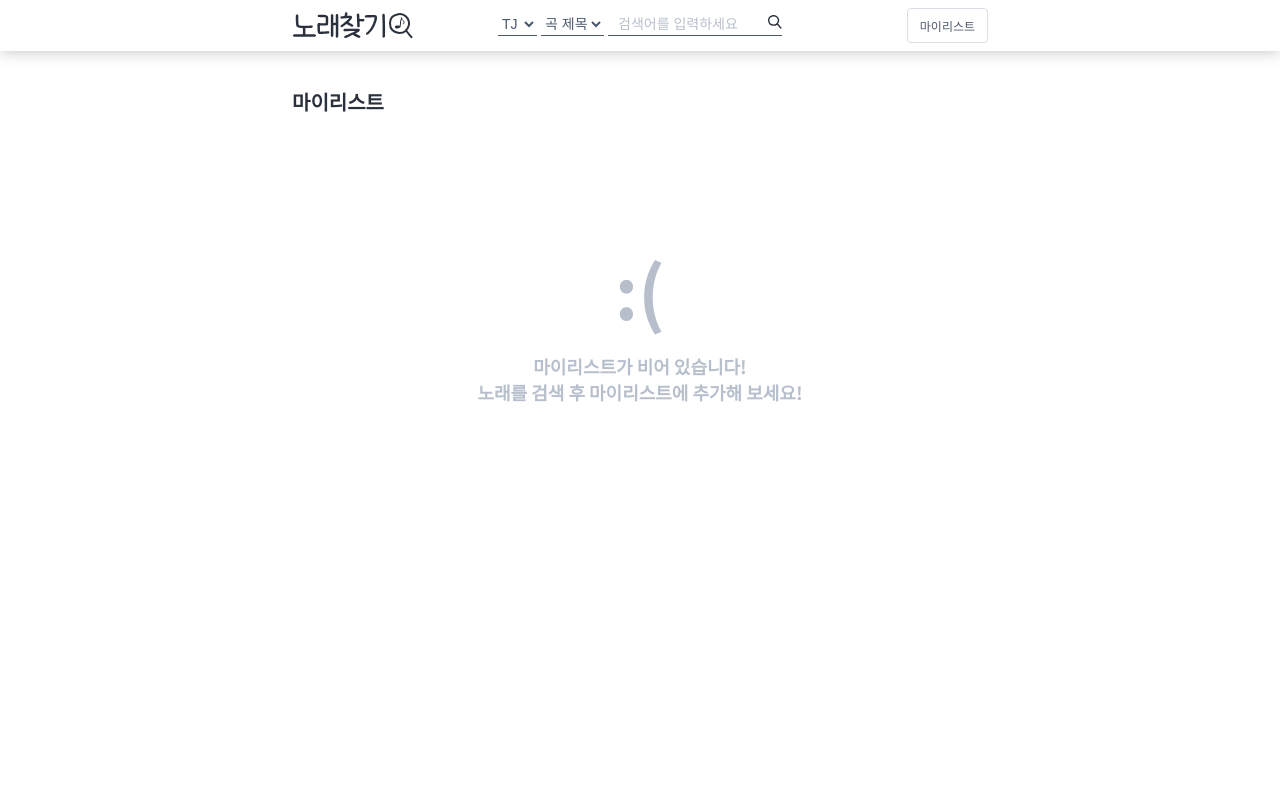
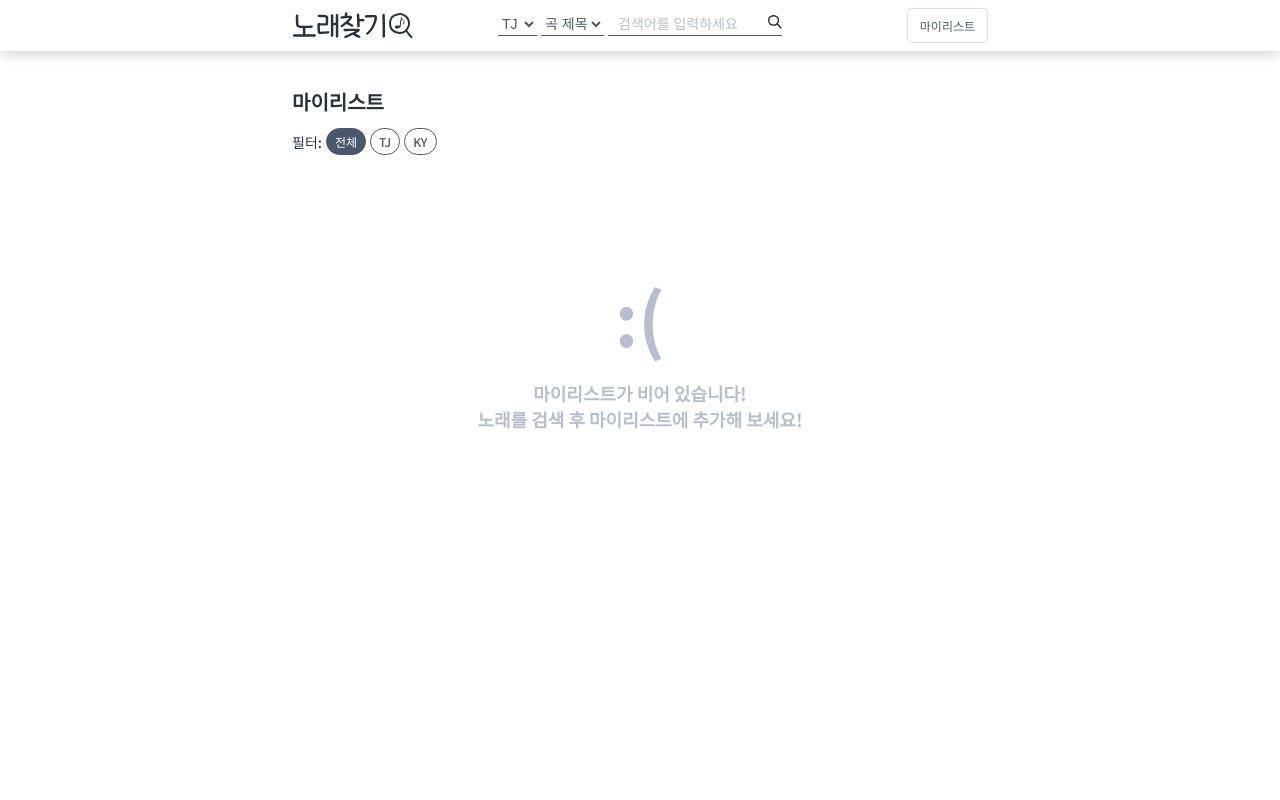
Before and after one commit to hanse-kim/karaoke-search, a Next.js app: page /myList in a window 1280 px wide. Shown: the top 800 px of the page. Built offline with nearby package versions, Linux system fonts and the light colour scheme.

Commit message:
fix: change to display EmptyPage even when MyList being filtered is empty

```diff
--- a/views/myList/MyList.tsx
+++ b/views/myList/MyList.tsx
@@ -24,11 +24,12 @@ const MyList = (props: Props) => {
   const {page, setPage, maxPage, paginatedData} =
     usePaginatedData(filteredSongList);
 
-  if (!isLoading && songList.length === 0) {
+  if (!isLoading && filteredSongList.length === 0) {
     return (
       <PageWrapper>
-        <Stack spacing='24px'>
+        <Stack spacing='12px'>
           <Heading>마이리스트</Heading>
+          <MyListFilter selected={selected} setSelected={setSelected} />
           <EmptyPage
             text={
               '마이리스트가 비어 있습니다!\n노래를 검색 후 마이리스트에 추가해 보세요!'
```
